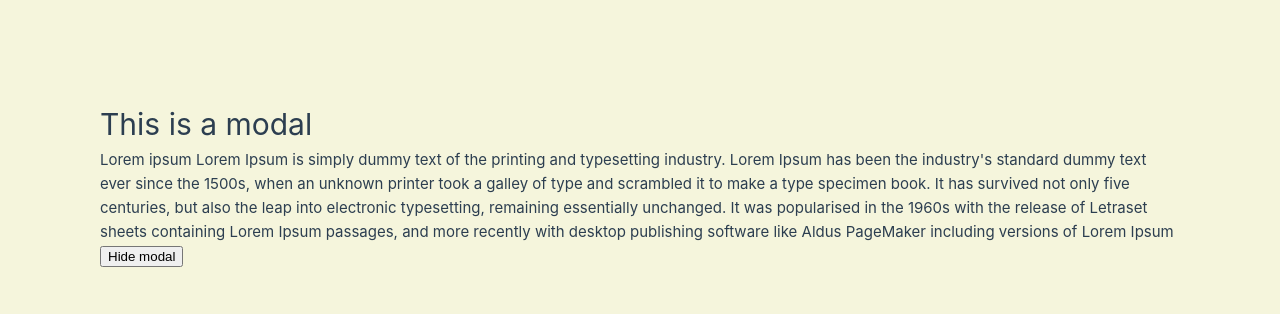
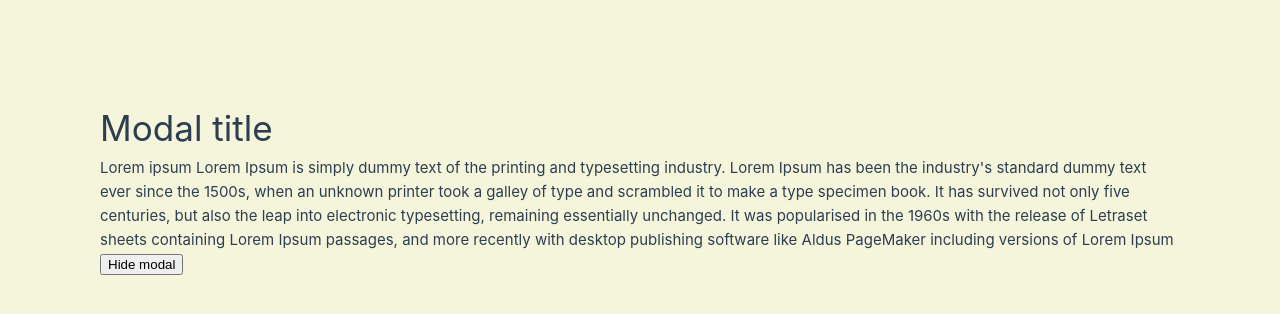
Before and after one commit to lpeinado/vue-composition-api, a Vue app: page /modals in a window 1280 px wide. Both pictures are taken after a click on the button "Show modal". Shown: the top 314 px of the page. Built offline with nearby package versions, Linux system fonts and the light colour scheme.

Commit message:
main: adding slots and programmatic access to them

```diff
--- a/src/components/Modal.vue
+++ b/src/components/Modal.vue
@@ -2,8 +2,10 @@
     <div>
         <teleport to='body' >
             <div class="modal">
-                <h1>This is a modal</h1>
-                <div>Lorem ipsum Lorem Ipsum is simply dummy text of the printing and typesetting industry. Lorem Ipsum has been the industry's standard dummy text ever since the 1500s, when an unknown printer took a galley of type and scrambled it to make a type specimen book. It has survived not only five centuries, but also the leap into electronic typesetting, remaining essentially unchanged. It was popularised in the 1960s with the release of Letraset sheets containing Lorem Ipsum passages, and more recently with desktop publishing software like Aldus PageMaker including versions of Lorem Ipsum</div>
+                <h1>
+                    <slot name="title"/>
+                </h1>
+                <slot />
                 <button @click="showModal = false">Hide modal</button>
             </div>
         </teleport>
@@ -11,6 +13,8 @@
 </template>
 
 <script setup>
+import { useSlots } from 'vue';
+const slots = useSlots();
 
 </script>
 
--- a/src/views/ModalsView.vue
+++ b/src/views/ModalsView.vue
@@ -2,7 +2,13 @@
     <div>
         <h1>Modals here</h1>
         <button @click="showModal = true">Show modal</button>
-        <Modal v-if="showModal"></Modal>
+        <Modal v-if="showModal">
+            <template #title>
+                <h3>Modal title</h3>
+            </template>
+
+            <div>Lorem ipsum Lorem Ipsum is simply dummy text of the printing and typesetting industry. Lorem Ipsum has been the industry's standard dummy text ever since the 1500s, when an unknown printer took a galley of type and scrambled it to make a type specimen book. It has survived not only five centuries, but also the leap into electronic typesetting, remaining essentially unchanged. It was popularised in the 1960s with the release of Letraset sheets containing Lorem Ipsum passages, and more recently with desktop publishing software like Aldus PageMaker including versions of Lorem Ipsum</div>
+        </Modal>
     </div>
 </template>
 
```
